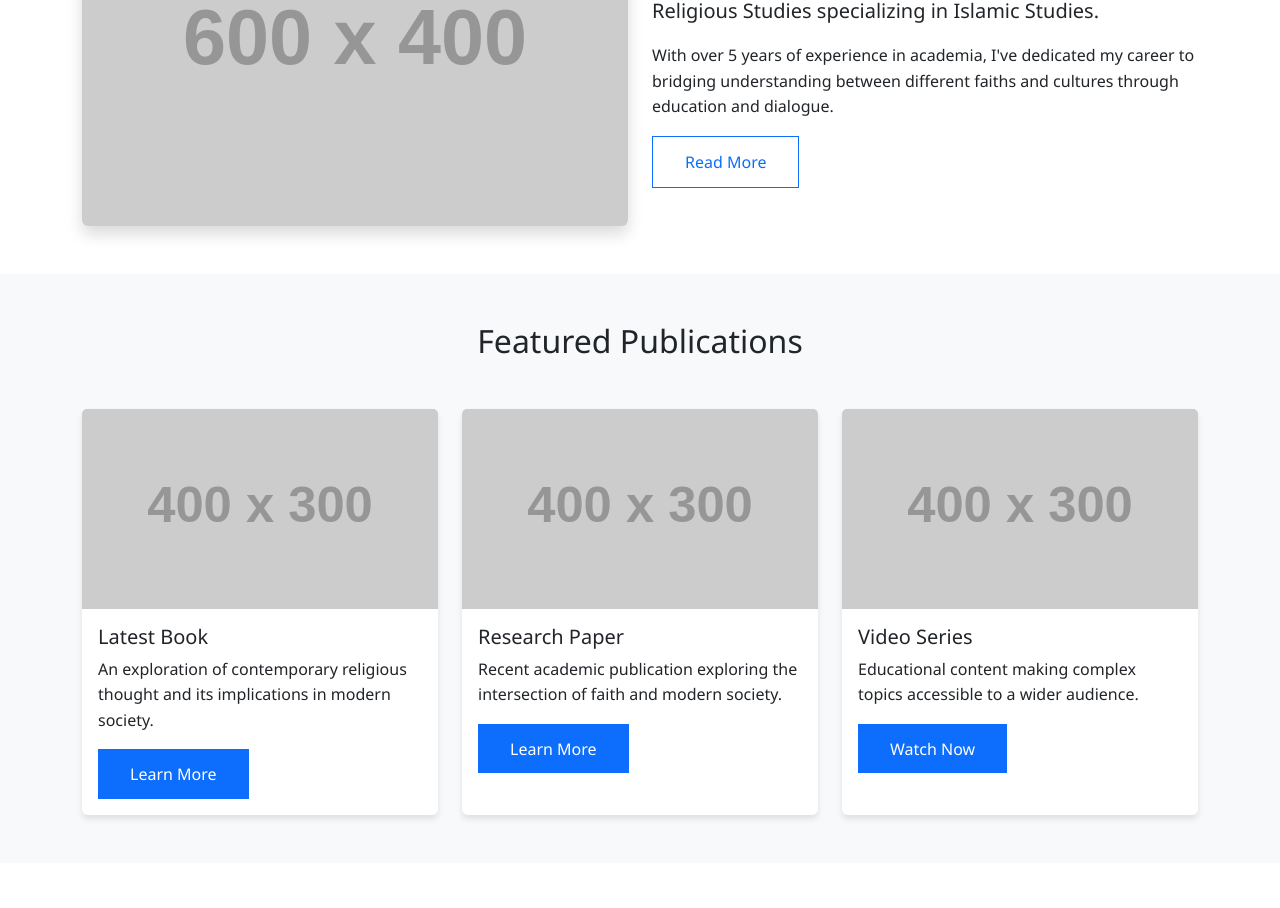
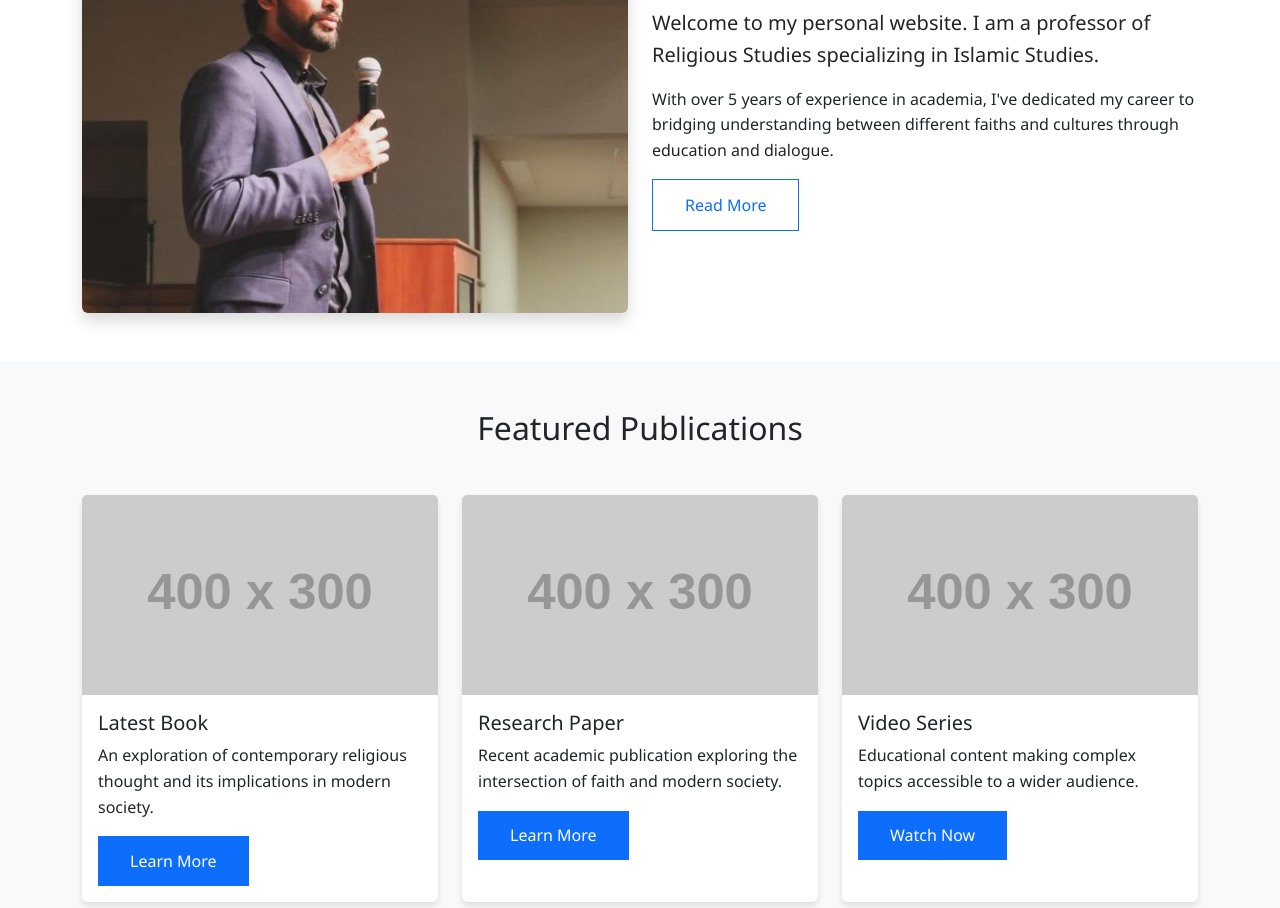
Before and after one commit to kshan962/Tazim-Website, a plain HTML site: page index.html in a window 1280 px wide. Shown: the part 693-1601 px from the top of the page. Drawn offline with nearby package versions, Linux system fonts and the light colour scheme; placeholder pictures from the web are drawn by us.

Commit message:
added images folder, added image, and set up pathway for that image on the main page.

```diff
--- a/index.html
+++ b/index.html
@@ -45,7 +45,7 @@
         <div class="container">
             <div class="row align-items-center">
                 <div class="col-lg-6">
-                    <img src="https://via.placeholder.com/600x400" alt="Profile" class="img-fluid rounded shadow">
+                    <img src="images\tazim.jpg" alt="Profile" class="img-fluid rounded shadow">
                 </div>
                 <div class="col-lg-6">
                     <h2 class="mb-4">About Me</h2>
@@ -158,6 +158,7 @@
                         <a href="#"><i class="fab fa-facebook"></i></a>
                         <a href="#"><i class="fab fa-linkedin"></i></a>
                         <a href="#"><i class="fab fa-youtube"></i></a>
+                        <a href="#"><i class="fab fa-instagram"></i></a>
                     </div>
                 </div>
             </div>
```
Also changed, not shown: images/tazim.jpg (added).
